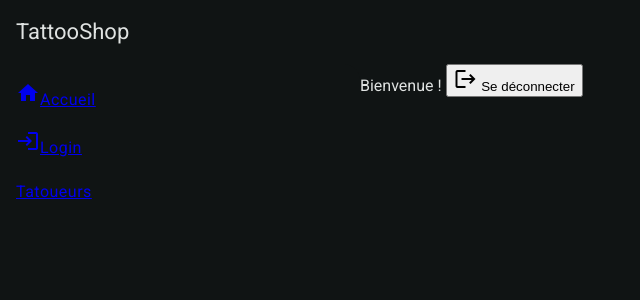
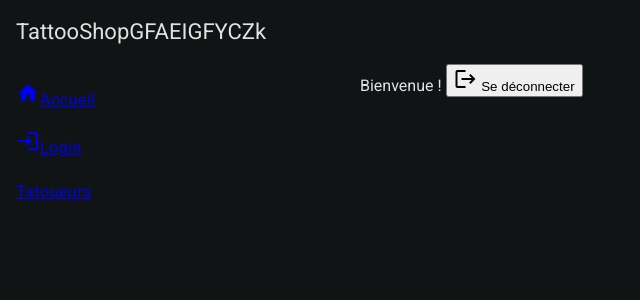
Before and after one commit to angelo1967817162/angular, an Angular app: page / in a window 1280 px wide. Shown: the top 300 px of the page, without its empty margins (0-640 px from the left). Built offline with nearby package versions, Linux system fonts and the light colour scheme.

Commit message:
test mme brodard

```diff
--- a/angular.json
+++ b/angular.json
@@ -94,5 +94,8 @@
         }
       }
     }
+  },
+  "cli": {
+    "analytics": false
   }
 }
--- a/src/app/app.component.html
+++ b/src/app/app.component.html
@@ -1,4 +1,4 @@
-<mat-toolbar> TattooShop </mat-toolbar>
+<mat-toolbar> TattooShopGFAEIGFYCZk </mat-toolbar>
 <mat-sidenav-container>
   <mat-sidenav [opened]="true" mode="side">
     <mat-nav-list>
```
